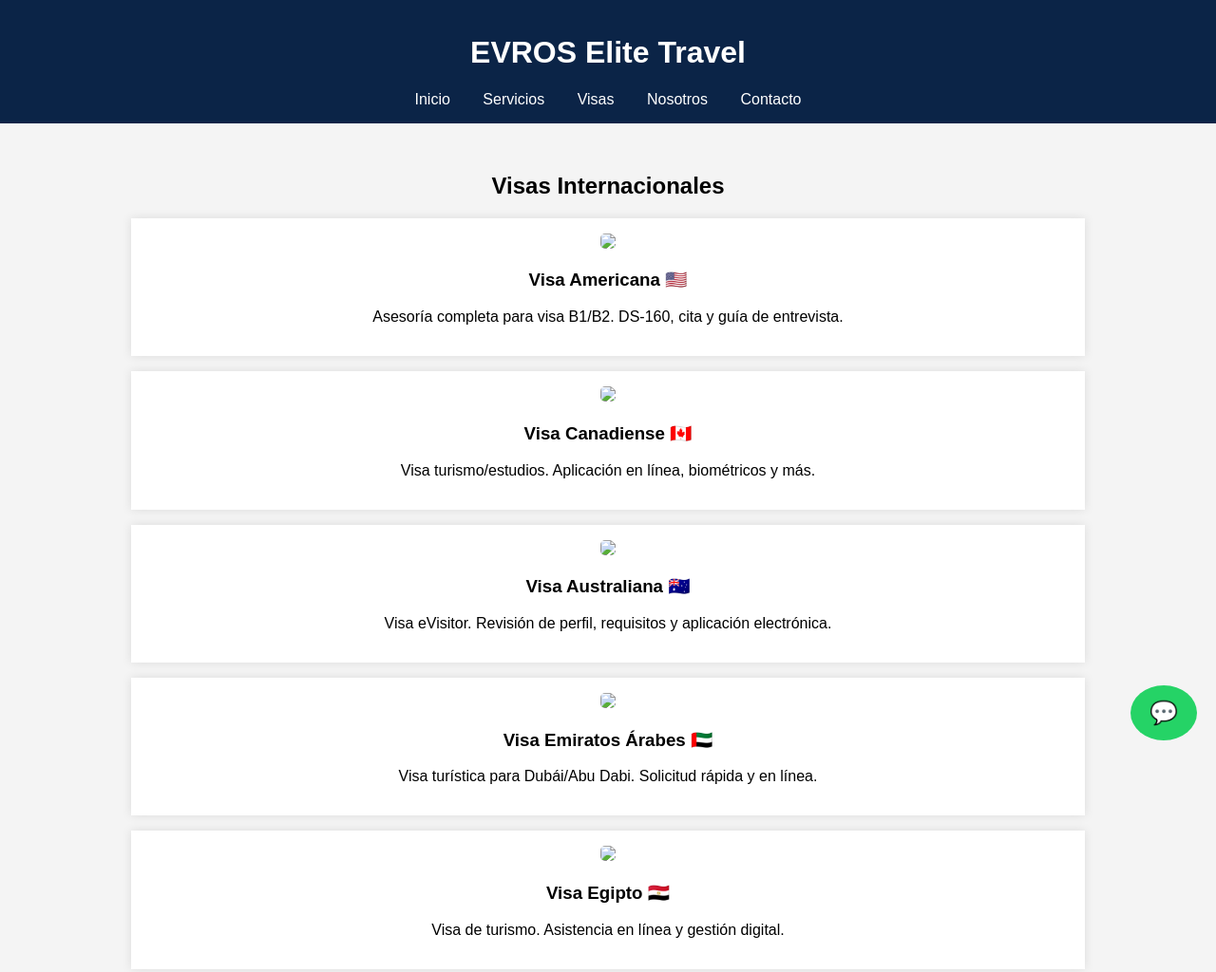
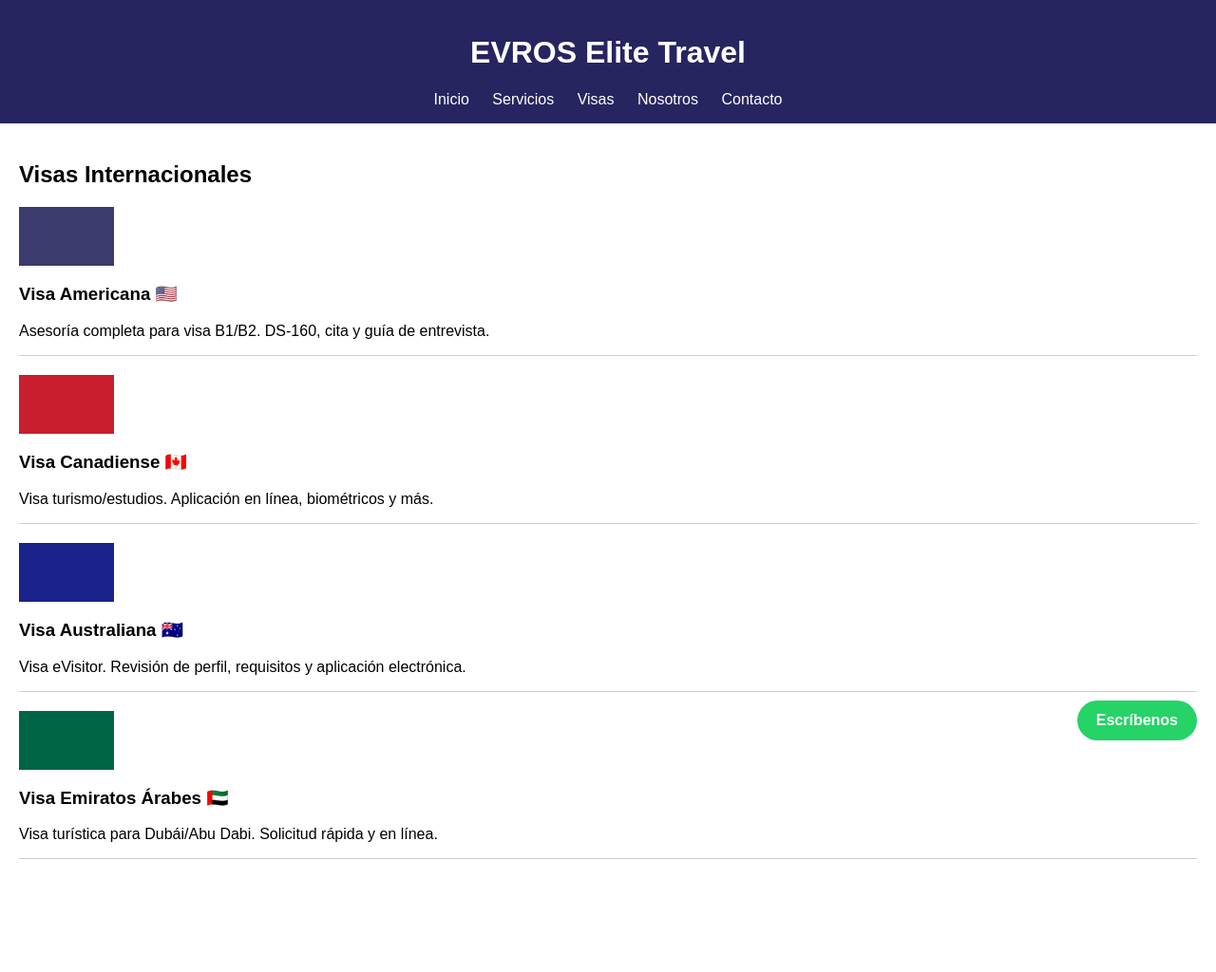
Before and after one commit to evroselitetravel/evroselitetravel, a plain HTML site: page index.html in a window 1280 px wide. Shown: the top 1024 px of the page at 95% size. After the commit the page ends 945 px from the top, so only its background shows below. Drawn offline with Linux system fonts and the light colour scheme; files that its build step writes are made by us from their sources.

Commit message:
Add files via upload

```diff
--- a/index.html
+++ b/index.html
@@ -2,33 +2,52 @@
 <!DOCTYPE html>
 <html lang="es">
 <head>
-    <meta charset="UTF-8">
-    <meta name="viewport" content="width=device-width, initial-scale=1.0">
+  <meta charset="UTF-8" />
+  <meta name="viewport" content="width=device-width, initial-scale=1.0" />
   <title>EVROS Elite Travel | Visas Internacionales</title>
-    <link rel="stylesheet" href="css/style.css">
+  <link rel="stylesheet" href="style.css" />
 </head>
 <body>
   <header>
     <h1>EVROS Elite Travel</h1>
     <nav>
-            <a href="#">Inicio</a>
-            <a href="#">Servicios</a>
-            <a href="#">Visas</a>
-            <a href="#">Nosotros</a>
-            <a href="#">Contacto</a>
+      <a href="#inicio">Inicio</a>
+      <a href="#servicios">Servicios</a>
+      <a href="#visas">Visas</a>
+      <a href="#nosotros">Nosotros</a>
+      <a href="#contacto">Contacto</a>
     </nav>
   </header>
 
-    <section class="visas">
+  <section id="visas">
     <h2>Visas Internacionales</h2>
-        <div class="visa"><img src="images/visas/usa.jpg"><h3>Visa Americana 🇺🇸</h3><p>Asesoría completa para visa B1/B2. DS-160, cita y guía de entrevista.</p></div>
-        <div class="visa"><img src="images/visas/canada.jpg"><h3>Visa Canadiense 🇨🇦</h3><p>Visa turismo/estudios. Aplicación en línea, biométricos y más.</p></div>
-        <div class="visa"><img src="images/visas/australia.jpg"><h3>Visa Australiana 🇦🇺</h3><p>Visa eVisitor. Revisión de perfil, requisitos y aplicación electrónica.</p></div>
-        <div class="visa"><img src="images/visas/emiratos.jpg"><h3>Visa Emiratos Árabes 🇦🇪</h3><p>Visa turística para Dubái/Abu Dabi. Solicitud rápida y en línea.</p></div>
-        <div class="visa"><img src="images/visas/egipto.jpg"><h3>Visa Egipto 🇪🇬</h3><p>Visa de turismo. Asistencia en línea y gestión digital.</p></div>
-        <div class="visa"><img src="images/visas/corea.jpg"><h3>ETIAS Corea del Sur 🇰🇷</h3><p>Autorización para viajar (ETIAS). Prepárate para el nuevo sistema.</p></div>
+
+    <div class="visa">
+      <img src="usa.jpg" alt="Visa Americana">
+      <h3>Visa Americana 🇺🇸</h3>
+      <p>Asesoría completa para visa B1/B2. DS-160, cita y guía de entrevista.</p>
+    </div>
+
+    <div class="visa">
+      <img src="canada.jpg" alt="Visa Canadiense">
+      <h3>Visa Canadiense 🇨🇦</h3>
+      <p>Visa turismo/estudios. Aplicación en línea, biométricos y más.</p>
+    </div>
+
+    <div class="visa">
+      <img src="australia.jpg" alt="Visa Australiana">
+      <h3>Visa Australiana 🇦🇺</h3>
+      <p>Visa eVisitor. Revisión de perfil, requisitos y aplicación electrónica.</p>
+    </div>
+
+    <div class="visa">
+      <img src="emiratos.jpg" alt="Visa Emiratos Árabes">
+      <h3>Visa Emiratos Árabes 🇦🇪</h3>
+      <p>Visa turística para Dubái/Abu Dabi. Solicitud rápida y en línea.</p>
+    </div>
   </section>
 
-    <a id="whatsapp-button" href="https://wa.me/50249146403" target="_blank" title="Escríbenos por WhatsApp">💬</a>
+  <a href="https://wa.me/50249146403" class="whatsapp-float" target="_blank">Escríbenos</a>
+
 </body>
 </html>
--- a/style.css
+++ b/style.css
@@ -3,45 +3,38 @@ body {
   font-family: Arial, sans-serif;
   margin: 0;
   padding: 0;
-    background: #f4f4f4;
 }
 header {
-    background: #0B2447;
+  background-color: #26255f;
+  padding: 1rem;
   color: white;
-    padding: 1em;
   text-align: center;
 }
 nav a {
-    margin: 0 15px;
+  margin: 0 10px;
   color: white;
   text-decoration: none;
 }
-.visas {
-    padding: 2em;
-    text-align: center;
+#visas {
+  padding: 20px;
 }
 .visa {
-    background: white;
-    margin: 1em auto;
-    padding: 1em;
-    width: 80%;
-    box-shadow: 0 0 10px rgba(0,0,0,0.1);
+  border-bottom: 1px solid #ccc;
+  margin-bottom: 20px;
 }
 .visa img {
-    max-width: 100%;
+  width: 100px;
   height: auto;
-    border-radius: 5px;
+  vertical-align: middle;
 }
-#whatsapp-button {
+.whatsapp-float {
   position: fixed;
   bottom: 20px;
   right: 20px;
   background-color: #25D366;
   color: white;
-    padding: 15px 20px;
-    border-radius: 50%;
-    text-align: center;
-    font-size: 24px;
-    z-index: 1000;
+  padding: 12px 20px;
+  border-radius: 50px;
   text-decoration: none;
+  font-weight: bold;
 }
```
Lines whose indentation alone changed are shown as unchanged.
